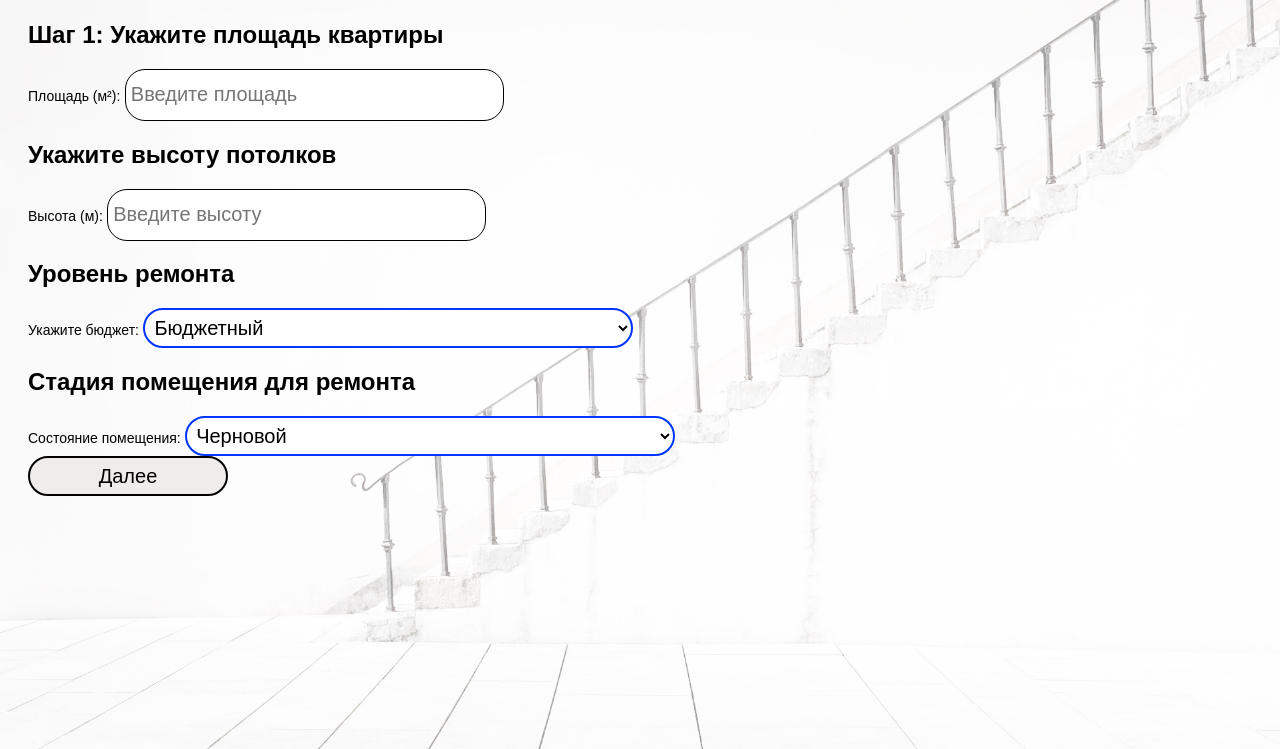
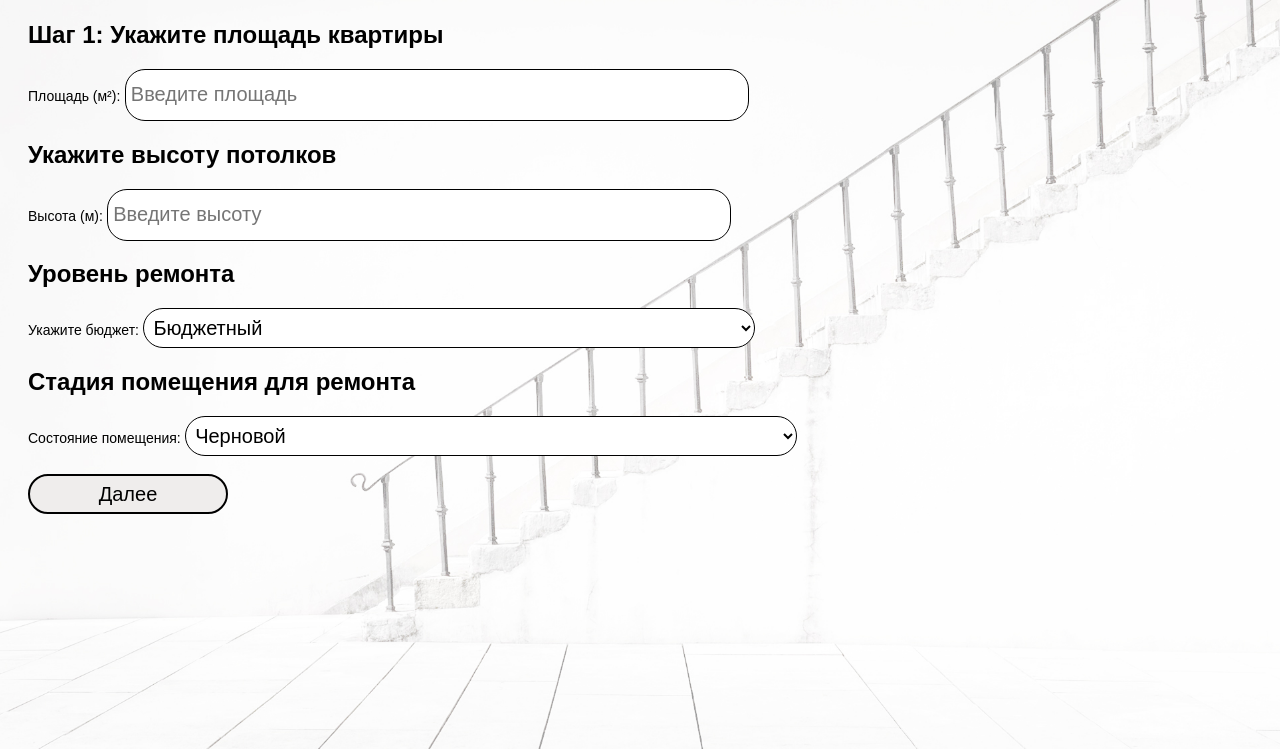
Before and after one commit to deamontz/andgdesremont, a plain HTML site: page index.html in a window 1280 px wide. Shown: the part 107-856 px from the top of the page. Drawn offline with Linux system fonts and the light colour scheme.

Commit message:
Add files via upload
Signed-off-by: deamontz <131984640+deamontz@users.noreply.github.com>

```diff
--- a/css/templatemo-style.css
+++ b/css/templatemo-style.css
@@ -44,7 +44,7 @@ button {
 input[type="checkbox"] {
     width: 20px;
     height: 20px;
-    -webkit-appearance: none;
+    appearance: none;
     appearance: none;
     background-color: white;
     border: 1px solid #000;
@@ -67,7 +67,7 @@ label {
     white-space: nowrap;
     overflow: hidden;
     text-overflow: ellipsis;
-    max-width: calc(100% - 30px);
+    max-width: calc(100% - 50px);
 }
 
 input[type="checkbox"] + label {
@@ -78,7 +78,7 @@ input[type="checkbox"] + label {
 input:not([type="checkbox"]) {
     height: 40px;
     border: 1px solid #000;
-    width: 30%;
+    width: 50%;
     background-color: #fff;
     color: #000;
     font-weight: normal;
@@ -92,8 +92,8 @@ input:not([type="checkbox"]) {
 
 select {
     height: 40px;
-    border: 2px solid #0034ff;
-    width: 40%;
+    border: 1px solid #000000;
+    width: 50%;
     background-color: #fff;
     color: #000;
     font-weight: 200;
```
Also changed, not shown: index.html (+1 -0 lines).
